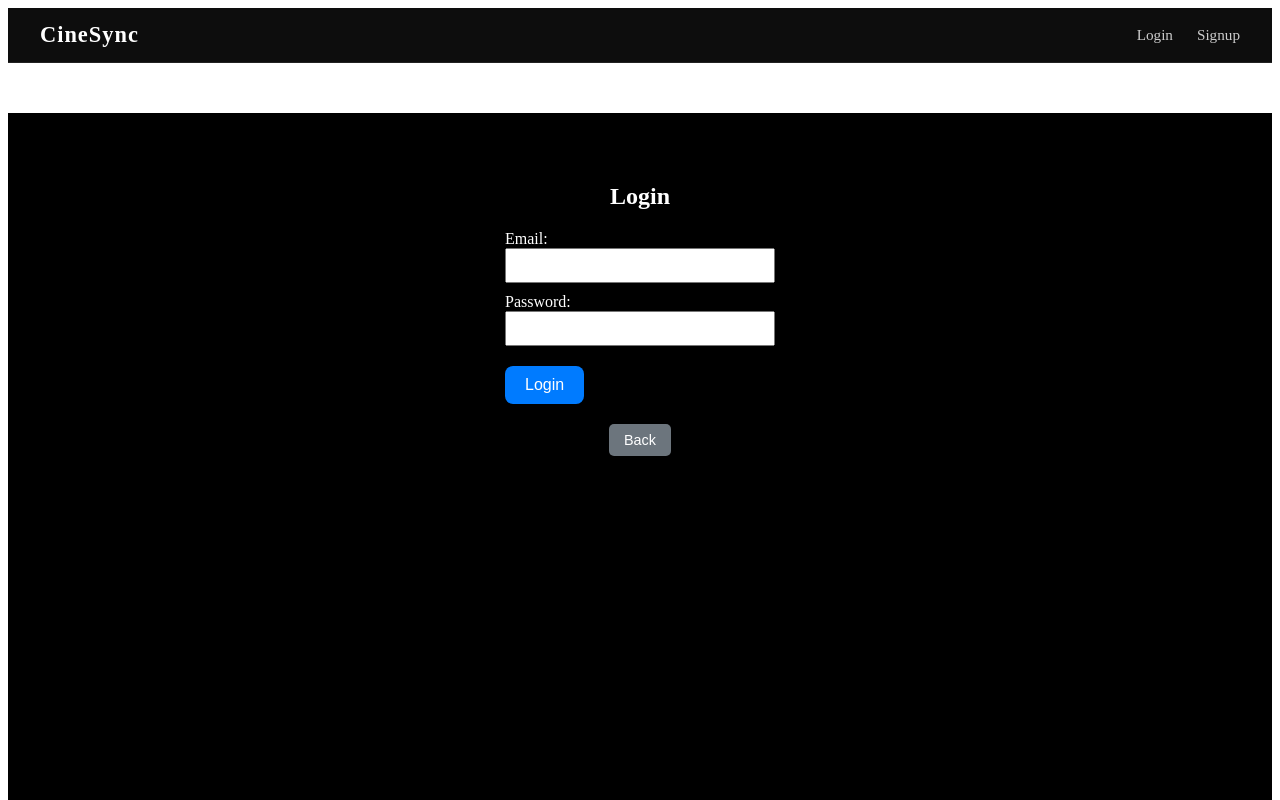
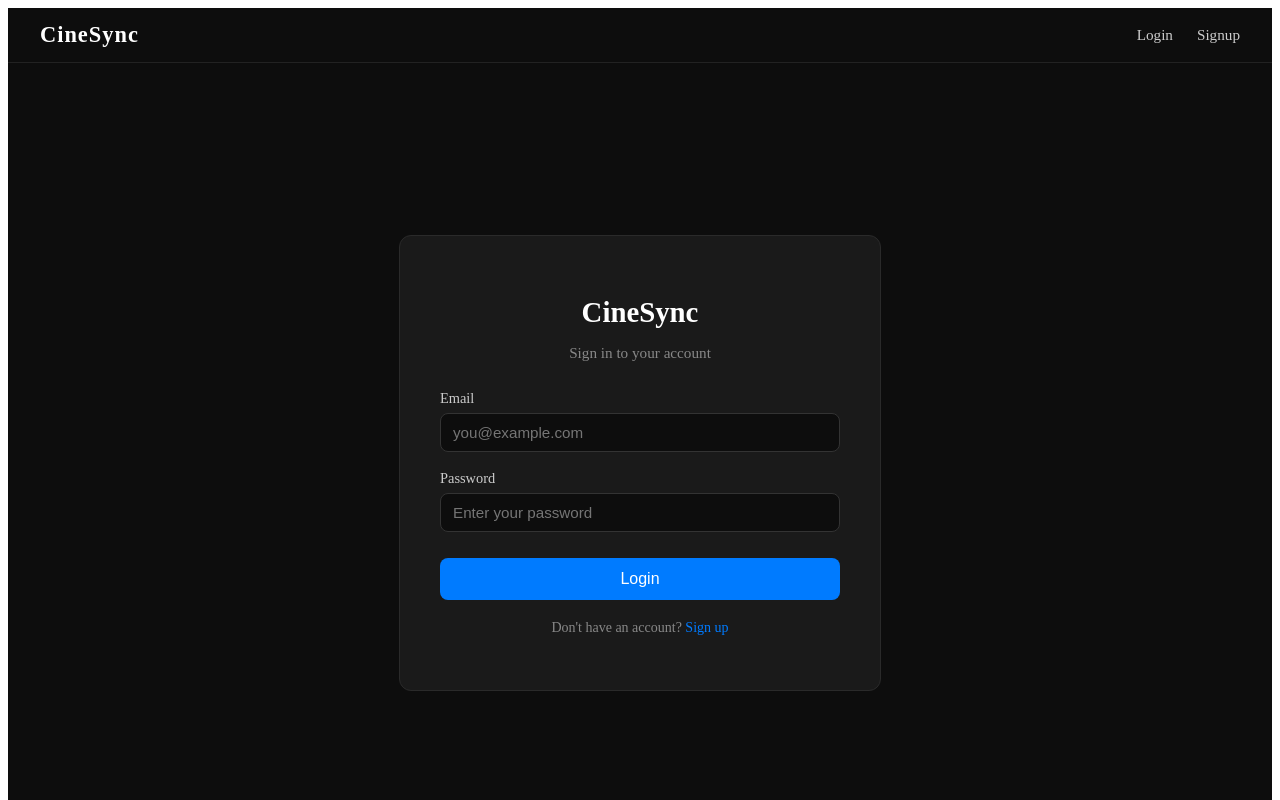
Before and after one commit to Nitya0607/CineSync, a React (Create React App) app in the folder frontend/: page /login in a window 1280 px wide. Shown: the top 800 px of the page. Built offline with nearby package versions, Linux system fonts and the light colour scheme.

Commit message:
build signup page with form validation and auth integration

```diff
--- a/frontend/src/pages/Login.js
+++ b/frontend/src/pages/Login.js
@@ -12,97 +12,159 @@ export default function Login({ onLoginSuccess }) {
     e.preventDefault();
     setError("");
     setSuccess("");
-
     try {
-      const res = await fetch("https://CineSync.onrender.com/api/auth/login", {
+      const res = await fetch("https://cinesync.onrender.com/api/auth/login", {
         method: "POST",
         headers: { "Content-Type": "application/json" },
         body: JSON.stringify({ email, password }),
       });
-
       const data = await res.json();
-
       if (!res.ok) {
         setError(data.message || "Login failed");
         return;
       }
-
-      // FIX: Use sessionStorage to prevent auto-login on next visit
       sessionStorage.setItem("token", data.token);
       sessionStorage.setItem("username", data.username);
       sessionStorage.setItem("role", data.role);
-
-      // Update App.js state
       onLoginSuccess(data.role);
-
       setSuccess("Login successful! Redirecting...");
-
-      // Redirect to the user dashboard
-      setTimeout(() => {
-        navigate("/dashboard");
-      }, 1000);
-
+      setTimeout(() => navigate("/dashboard"), 1000);
     } catch (err) {
       setError("Something went wrong. Please try again.");
     }
   };
 
   return (
-    <div style={{ textAlign: "center", marginTop: "50px", backgroundColor: "#000", color: "#fff", minHeight: "100vh", paddingTop: "50px" }}>
-      <h2>Login</h2>
-      <form onSubmit={handleLogin} style={{ display: "inline-block", textAlign: "left" }}>
-        <div style={{ marginBottom: "10px" }}>
-          <label>Email:</label><br />
+    <div style={containerStyle}>
+      <div style={cardStyle}>
+        <h1 style={logoStyle}>CineSync</h1>
+        <p style={subtitleStyle}>Sign in to your account</p>
+
+        <form onSubmit={handleLogin}>
+          <div style={fieldStyle}>
+            <label style={labelStyle}>Email</label>
             <input
               type="email"
               value={email}
               onChange={(e) => setEmail(e.target.value)}
               required
-            style={{ padding: "8px", width: "250px" }}
+              placeholder="you@example.com"
+              style={inputStyle}
             />
           </div>
-        <div style={{ marginBottom: "10px" }}>
-          <label>Password:</label><br />
+
+          <div style={fieldStyle}>
+            <label style={labelStyle}>Password</label>
             <input
               type="password"
               value={password}
               onChange={(e) => setPassword(e.target.value)}
               required
-            style={{ padding: "8px", width: "250px" }}
+              placeholder="Enter your password"
+              style={inputStyle}
             />
           </div>
-        <button type="submit" style={buttonStyle}>Login</button>
+
+          {error && <p style={errorStyle}>{error}</p>}
+          {success && <p style={successStyle}>{success}</p>}
+
+          <button type="submit" style={btnStyle}>Login</button>
         </form>
 
-      <div style={{ marginTop: "20px" }}>
-        <Link to="/">
-          <button style={backBtnStyle}>Back</button>
-        </Link>
+        <p style={footerStyle}>
+          Don't have an account? <Link to="/signup" style={linkStyle}>Sign up</Link>
+        </p>
       </div>
-
-      {error && <p style={{ color: "red", marginTop: "10px" }}>{error}</p>}
-      {success && <p style={{ color: "green", marginTop: "10px" }}>{success}</p>}
     </div>
   );
 }
 
-const buttonStyle = {
-  padding: "10px 20px",
+const containerStyle = {
+  minHeight: "100vh",
+  backgroundColor: "#0d0d0d",
+  display: "flex",
+  alignItems: "center",
+  justifyContent: "center",
+};
+
+const cardStyle = {
+  backgroundColor: "#1a1a1a",
+  padding: "40px",
+  borderRadius: "12px",
+  width: "100%",
+  maxWidth: "400px",
+  border: "1px solid #2a2a2a",
+};
+
+const logoStyle = {
+  color: "#ffffff",
+  fontSize: "1.8rem",
+  fontWeight: "bold",
+  marginBottom: "6px",
+  textAlign: "center",
+};
+
+const subtitleStyle = {
+  color: "#888",
+  fontSize: "0.95rem",
+  textAlign: "center",
+  marginBottom: "28px",
+};
+
+const fieldStyle = {
+  marginBottom: "18px",
+};
+
+const labelStyle = {
+  display: "block",
+  color: "#cccccc",
+  fontSize: "0.9rem",
+  marginBottom: "6px",
+};
+
+const inputStyle = {
+  width: "100%",
+  padding: "10px 12px",
+  backgroundColor: "#0d0d0d",
+  border: "1px solid #333",
+  borderRadius: "8px",
+  color: "#ffffff",
+  fontSize: "0.95rem",
+  boxSizing: "border-box",
+};
+
+const btnStyle = {
+  width: "100%",
+  padding: "12px",
+  backgroundColor: "#007BFF",
+  color: "white",
+  border: "none",
+  borderRadius: "8px",
   fontSize: "1rem",
   cursor: "pointer",
-  border: "none",
-  borderRadius: "8px",
-  backgroundColor: "#007BFF",
-  color: "white",
-  marginTop: "10px"
+  marginTop: "8px",
 };
 
-const backBtnStyle = {
-  padding: "8px 15px",
-  fontSize: "0.9rem",
-  cursor: "pointer",
-  borderRadius: "5px",
-  border: "none",
-  backgroundColor: "#6c757d",
-  color: "white",
+const errorStyle = {
+  color: "#ff4d4d",
+  fontSize: "0.875rem",
+  marginBottom: "10px",
 };
+
+const successStyle = {
+  color: "#4caf50",
+  fontSize: "0.875rem",
+  marginBottom: "10px",
+};
+
+const footerStyle = {
+  color: "#888",
+  fontSize: "0.875rem",
+  textAlign: "center",
+  marginTop: "20px",
+};
+
+const linkStyle = {
+  color: "#007BFF",
+  textDecoration: "none",
+};
--- a/frontend/src/pages/Signup.js
+++ b/frontend/src/pages/Signup.js
@@ -1,5 +1,5 @@
 import { useState } from "react";
-import { useNavigate } from "react-router-dom";
+import { Link, useNavigate } from "react-router-dom";
 
 export default function Signup() {
   const [username, setUsername] = useState("");
@@ -13,26 +13,20 @@ export default function Signup() {
     e.preventDefault();
     setError("");
     setSuccess("");
-
     try {
-      const res = await fetch("https://CineSync.onrender.com/api/auth/signup", {
+      const res = await fetch("https://cinesync.onrender.com/api/auth/signup", {
         method: "POST",
         headers: { "Content-Type": "application/json" },
         body: JSON.stringify({ username, email, password }),
       });
-
       const data = await res.json();
-
       if (!res.ok) {
         setError(data.message || "Signup failed");
         return;
       }
-
-      // Save token
-      localStorage.setItem("token", data.token);
-      localStorage.setItem("username", data.username);
-
-      setSuccess("Signup successful! Redirecting...");
+      sessionStorage.setItem("token", data.token);
+      sessionStorage.setItem("username", data.username);
+      setSuccess("Account created! Redirecting...");
       setTimeout(() => navigate("/dashboard"), 1500);
     } catch (err) {
       setError("Something went wrong. Please try again.");
@@ -40,52 +34,148 @@ export default function Signup() {
   };
 
   return (
-    <div style={{ textAlign: "center", marginTop: "50px" }}>
-      <h2>Signup</h2>
-      <form onSubmit={handleSignup} style={{ display: "inline-block", textAlign: "left" }}>
-        <div style={{ marginBottom: "10px" }}>
-          <label>Username:</label><br />
+    <div style={containerStyle}>
+      <div style={cardStyle}>
+        <h1 style={logoStyle}>CineSync</h1>
+        <p style={subtitleStyle}>Create your account</p>
+
+        <form onSubmit={handleSignup}>
+          <div style={fieldStyle}>
+            <label style={labelStyle}>Username</label>
             <input
               type="text"
               value={username}
               onChange={(e) => setUsername(e.target.value)}
               required
+              placeholder="Choose a username"
+              style={inputStyle}
             />
           </div>
-        <div style={{ marginBottom: "10px" }}>
-          <label>Email:</label><br />
+
+          <div style={fieldStyle}>
+            <label style={labelStyle}>Email</label>
             <input
               type="email"
               value={email}
               onChange={(e) => setEmail(e.target.value)}
               required
+              placeholder="you@example.com"
+              style={inputStyle}
             />
           </div>
-        <div style={{ marginBottom: "10px" }}>
-          <label>Password:</label><br />
+
+          <div style={fieldStyle}>
+            <label style={labelStyle}>Password</label>
             <input
               type="password"
               value={password}
               onChange={(e) => setPassword(e.target.value)}
               required
+              placeholder="Create a password"
+              style={inputStyle}
             />
           </div>
-        <button type="submit" style={buttonStyle}>Signup</button>
+
+          {error && <p style={errorStyle}>{error}</p>}
+          {success && <p style={successStyle}>{success}</p>}
+
+          <button type="submit" style={btnStyle}>Create Account</button>
         </form>
 
-      {error && <p style={{ color: "red" }}>{error}</p>}
-      {success && <p style={{ color: "green" }}>{success}</p>}
+        <p style={footerStyle}>
+          Already have an account? <Link to="/login" style={linkStyle}>Login</Link>
+        </p>
+      </div>
     </div>
   );
 }
 
-const buttonStyle = {
-  padding: "10px 20px",
+const containerStyle = {
+  minHeight: "100vh",
+  backgroundColor: "#0d0d0d",
+  display: "flex",
+  alignItems: "center",
+  justifyContent: "center",
+};
+
+const cardStyle = {
+  backgroundColor: "#1a1a1a",
+  padding: "40px",
+  borderRadius: "12px",
+  width: "100%",
+  maxWidth: "400px",
+  border: "1px solid #2a2a2a",
+};
+
+const logoStyle = {
+  color: "#ffffff",
+  fontSize: "1.8rem",
+  fontWeight: "bold",
+  marginBottom: "6px",
+  textAlign: "center",
+};
+
+const subtitleStyle = {
+  color: "#888",
+  fontSize: "0.95rem",
+  textAlign: "center",
+  marginBottom: "28px",
+};
+
+const fieldStyle = {
+  marginBottom: "18px",
+};
+
+const labelStyle = {
+  display: "block",
+  color: "#cccccc",
+  fontSize: "0.9rem",
+  marginBottom: "6px",
+};
+
+const inputStyle = {
+  width: "100%",
+  padding: "10px 12px",
+  backgroundColor: "#0d0d0d",
+  border: "1px solid #333",
+  borderRadius: "8px",
+  color: "#ffffff",
+  fontSize: "0.95rem",
+  boxSizing: "border-box",
+};
+
+const btnStyle = {
+  width: "100%",
+  padding: "12px",
+  backgroundColor: "#007BFF",
+  color: "white",
+  border: "none",
+  borderRadius: "8px",
   fontSize: "1rem",
   cursor: "pointer",
-  border: "none",
-  borderRadius: "8px",
-  backgroundColor: "#007BFF",
-  color: "white",
-  marginTop: "10px"
+  marginTop: "8px",
 };
+
+const errorStyle = {
+  color: "#ff4d4d",
+  fontSize: "0.875rem",
+  marginBottom: "10px",
+};
+
+const successStyle = {
+  color: "#4caf50",
+  fontSize: "0.875rem",
+  marginBottom: "10px",
+};
+
+const footerStyle = {
+  color: "#888",
+  fontSize: "0.875rem",
+  textAlign: "center",
+  marginTop: "20px",
+};
+
+const linkStyle = {
+  color: "#007BFF",
+  textDecoration: "none",
+};
```
Lines whose indentation alone changed are shown as unchanged.
